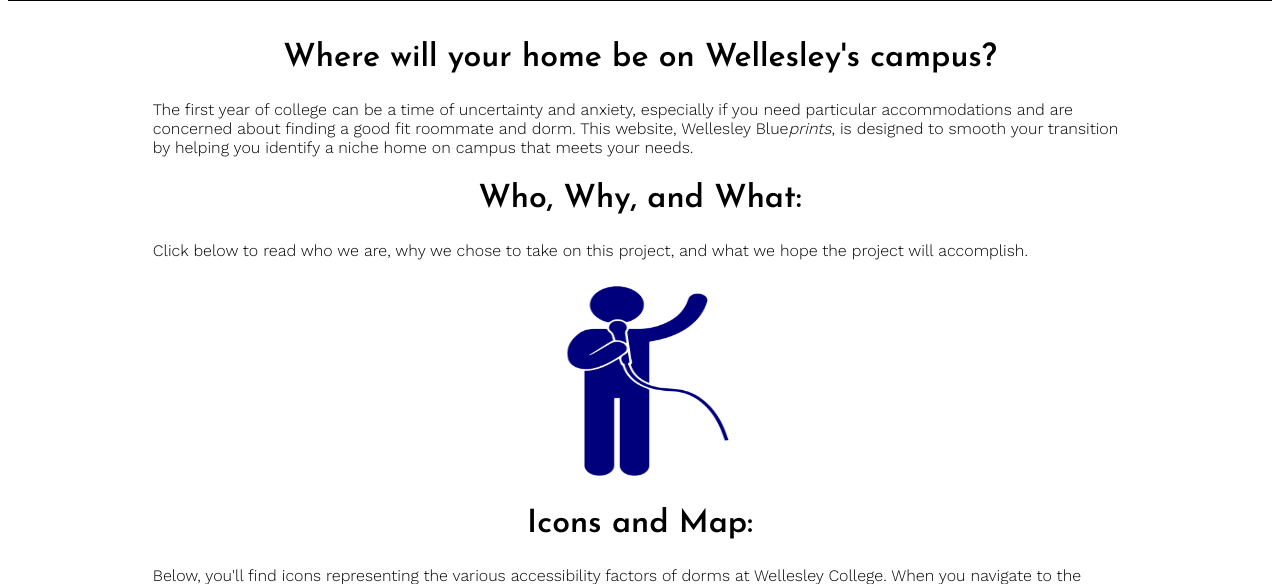
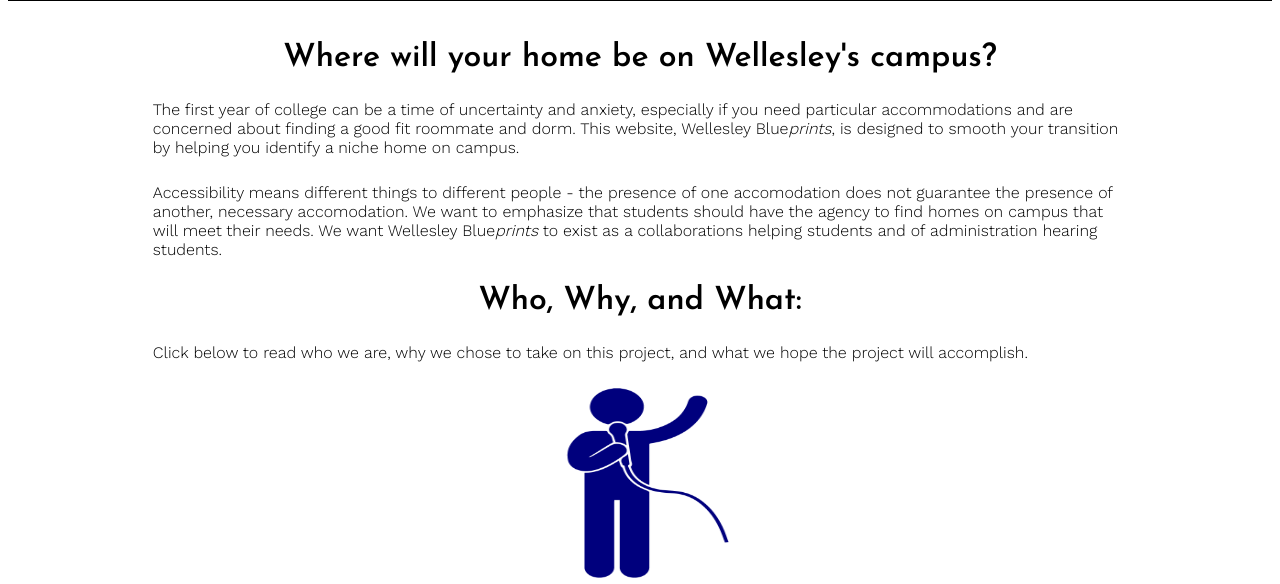
Before and after one commit to mgamino/whackproject, a Python web app: template templates/main.html in a window 1280 px wide. Shown: the part 617-1201 px from the top of the page. Run offline with Jinja, Linux system fonts and the light colour scheme; the template is opened without the code that fills it, so the values that code supplies are empty.

Commit message:
COTTON EYE JOESEPHINE

```diff
--- a/templates/main.html
+++ b/templates/main.html
@@ -21,7 +21,9 @@
                 <div class="contentblock">
                     <h2>Where will your home be on Wellesley's campus? </h2>
 
-                        <p>The first year of college can be a time of uncertainty and anxiety, especially if you need particular accommodations and are concerned about finding a good fit roommate and dorm. This website, Wellesley Blue<i>prints</i>, is designed to smooth your transition by helping you identify a niche home on campus that meets your needs.</p>
+                        <p>The first year of college can be a time of uncertainty and anxiety, especially if you need particular accommodations and are concerned about finding a good fit roommate and dorm. This website, Wellesley Blue<i>prints</i>, is designed to smooth your transition by helping you identify a niche home on campus.</p>
+
+                        <p>Accessibility means different things to different people - the presence of one accomodation does not guarantee the presence of another, necessary accomodation. We want to emphasize that students should have the agency to find homes on campus that will meet their needs. We want Wellesley Blue<i>prints</i> to exist as a collaborations helping students and of administration hearing students. </p>
                 </div>
 
                 <div class="contentblock">
```
